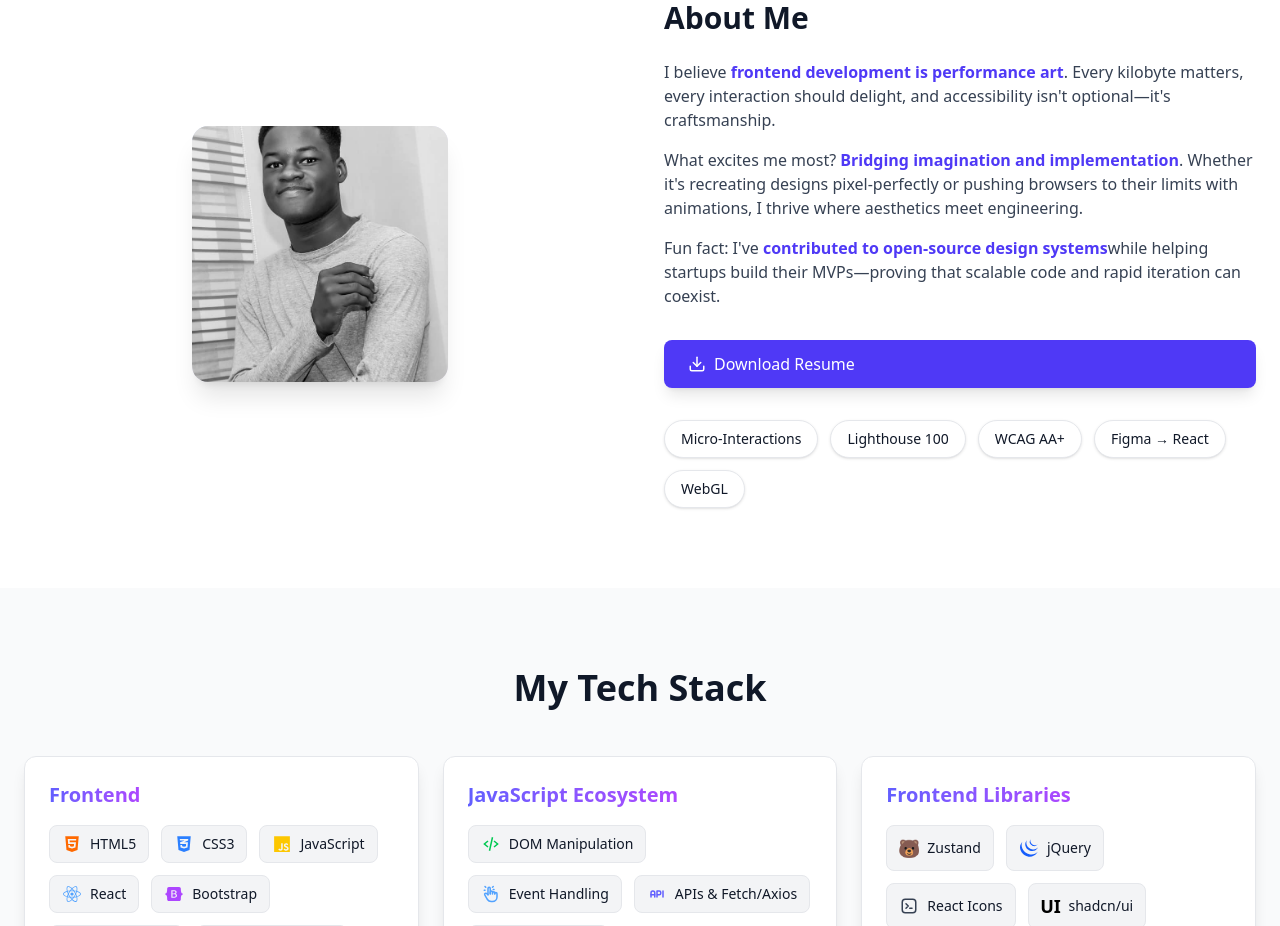
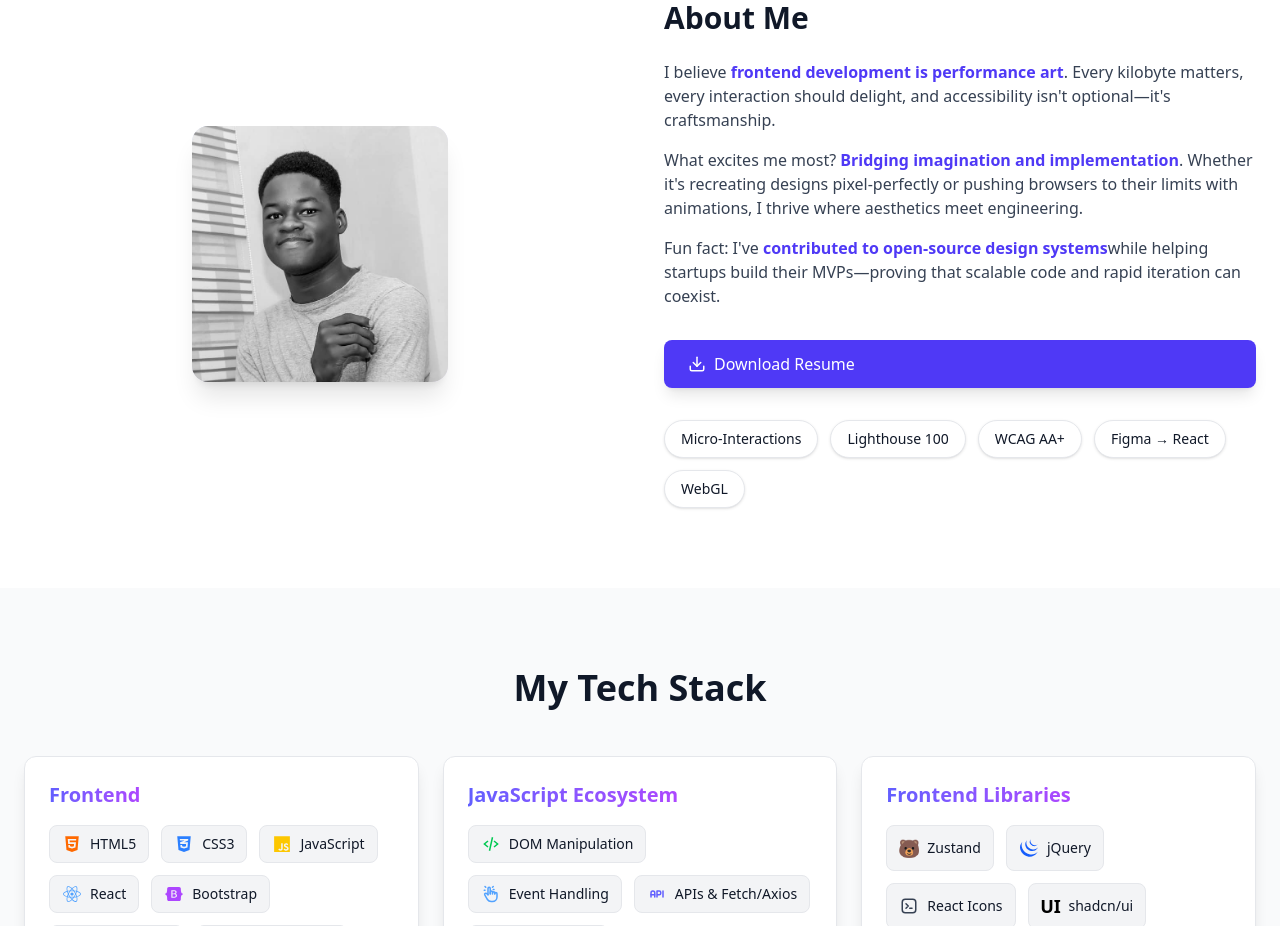
Before and after one commit to Dee-12-code/portfolio, a Next.js app: page / in a window 1280 px wide. Shown: the part 880-1806 px from the top of the page. Built offline with nearby package versions, Linux system fonts and the light colour scheme.

Commit message:
initial commit

```diff
--- a/app/(main)/components/About.tsx
+++ b/app/(main)/components/About.tsx
@@ -1,6 +1,8 @@
 "use client";
 import { motion } from 'framer-motion';
-import  ResumeButton from './ResumeButton';
+import ResumeButton from './ResumeButton';
+import Image from 'next/image'; // Import Image from next/image
+
 export default function About() {
   return (
     <section id="about" className="py-20">
@@ -11,15 +13,17 @@ export default function About() {
           viewport={{ once: true }}
           className="relative group max-w-md mx-auto"
         >
-          {/* Placeholder for your image */}
+          {/* Use Image component instead of img */}
           <div className="relative w-64 h-64 mx-auto rounded-2xl shadow-xl overflow-hidden bg-gradient-to-br from-indigo-100 to-purple-100 dark:from-indigo-900/30 dark:to-purple-900/30">
-  <img
-    src="/profile.jpg"
-    alt="Oladeji Johnson"
-    className="w-full h-full object-cover"
-  />
-</div>
-
+            <Image
+              src="/profile.jpg" // Image source
+              alt="Oladeji Johnson"
+              className="object-cover" // The object-fit property remains the same
+              width={256} // Set the width
+              height={256} // Set the height
+              priority // Optional: helps with faster loading of this image
+            />
+          </div>
         </motion.div>
 
         <motion.div
@@ -32,24 +36,24 @@ export default function About() {
             <p>
               I believe <strong className="text-indigo-600 dark:text-indigo-400">frontend development is performance art</strong>.
               Every kilobyte matters, every interaction should delight,
-              and accessibility isn't optional—it's craftsmanship.
+              and accessibility isn&apos;t optional—it&apos;s craftsmanship.
             </p>
             <p>
               What excites me most? <strong className="text-indigo-600 dark:text-indigo-400">Bridging imagination and implementation</strong>.
-              Whether it's recreating designs pixel-perfectly or
+              Whether it&apos;s recreating designs pixel-perfectly or
               pushing browsers to their limits with animations, I thrive
               where aesthetics meet engineering.
             </p>
             <p>
-              Fun fact: I've <strong className="text-indigo-600 dark:text-indigo-400">contributed to open-source design systems</strong>
+              Fun fact: I&apos;ve <strong className="text-indigo-600 dark:text-indigo-400">contributed to open-source design systems</strong>
               while helping startups build their MVPs—proving
               that scalable code and rapid iteration can coexist.
             </p>
           </div>
 
-            <div className="mt-8">
+          <div className="mt-8">
             <ResumeButton />
-            </div>
+          </div>
           {/* Skills chips */}
           <div className="mt-8 flex flex-wrap gap-3">
             {['Micro-Interactions', 'Lighthouse 100', 'WCAG AA+', 'Figma → React', 'WebGL'].map((skill, i) => (
```
